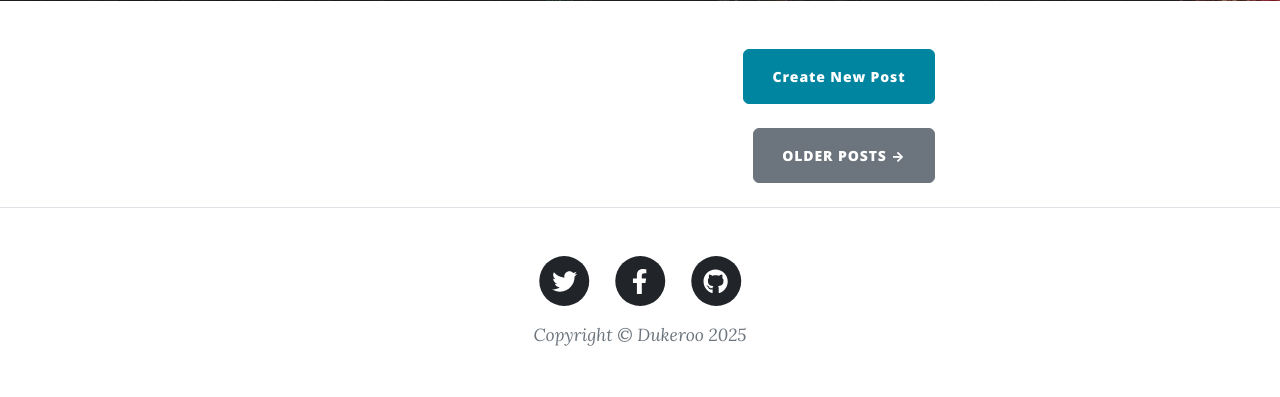
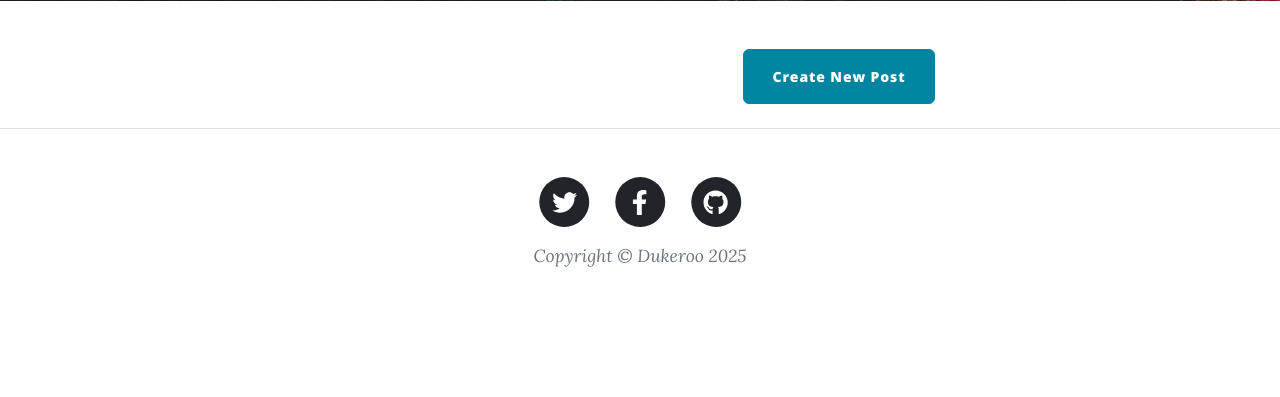
Before and after one commit to vvduth/my-blog, a Flask app: page / in a window 1280 px wide. Shown: the part 531-928 px from the top of the page. After the commit the page ends 798 px from the top, so only its background shows below. Run offline with Flask 3, Linux system fonts and the light colour scheme; the visitor is signed in with stand-in values (Sample User, id 1); some libraries are stand-ins or nearby versions.

Commit message:
Implement pagination for posts in index view and update database query

```diff
--- a/main.py
+++ b/main.py
@@ -41,6 +41,7 @@ ckeditor.init_app(app)
 class Base(DeclarativeBase):
     pass
 app.config['SQLALCHEMY_DATABASE_URI'] = os.environ.get("DB_URI", "sqlite:///posts.db")
+#app.config['SQLALCHEMY_DATABASE_URI'] = 'sqlite:///posts.db'
 db = SQLAlchemy(model_class=Base)
 db.init_app(app)
 
@@ -160,11 +161,14 @@ def logout():
 
 @app.route('/')
 def get_all_posts():
+    post_per_page = 4
+    page_index = request.args.get('page_index', 1, type=int)
     # TODO: Query the database for all the posts. Convert the data to a python list.
-    result = db.session.execute(db.select(BlogPost))
-    posts = result.scalars().all() or []
-    print("posts: ", posts)
-    return render_template("index.html", all_posts=posts)
+    #result = db.session.execute(db.select(BlogPost).order_by(BlogPost.date.desc()).limit(post_per_page))
+    result = db.paginate(db.select(BlogPost).order_by(BlogPost.date.desc()), page=page_index, per_page=post_per_page)
+    # posts = result.scalars().all() or []
+    posts = result.items or []
+    return render_template("index.html", all_posts=posts, page_index=page_index, total_pages = result.pages)
 
 
 
--- a/templates/index.html
+++ b/templates/index.html
@@ -54,9 +54,26 @@
       </div>
       {% endif %}
 
+      <div class="d-flex">
+
+
+      {% if page_index > 1 %}
+       <!-- Pager-->
+      <div class="justify-content-start mb-4">
+        <a class="btn btn-primary text-uppercase"
+        href="{{ url_for('get_all_posts', page_index=page_index - 1) }}"
+        >Previous ←</a>
+      </div>
+      {% endif %}
+
+        {% if page_index < total_pages %}
       <!-- Pager-->
-      <div class="d-flex justify-content-end mb-4">
-        <a class="btn btn-secondary text-uppercase" href="#!">Older Posts →</a>
+      <div class="justify-content-end mb-4">
+        <a class="btn btn-secondary text-uppercase"
+        href="{{ url_for('get_all_posts', page_index=page_index + 1) }}"
+        >Older Posts →</a>
+      </div>
+      {% endif %}
       </div>
     </div>
   </div>
```
